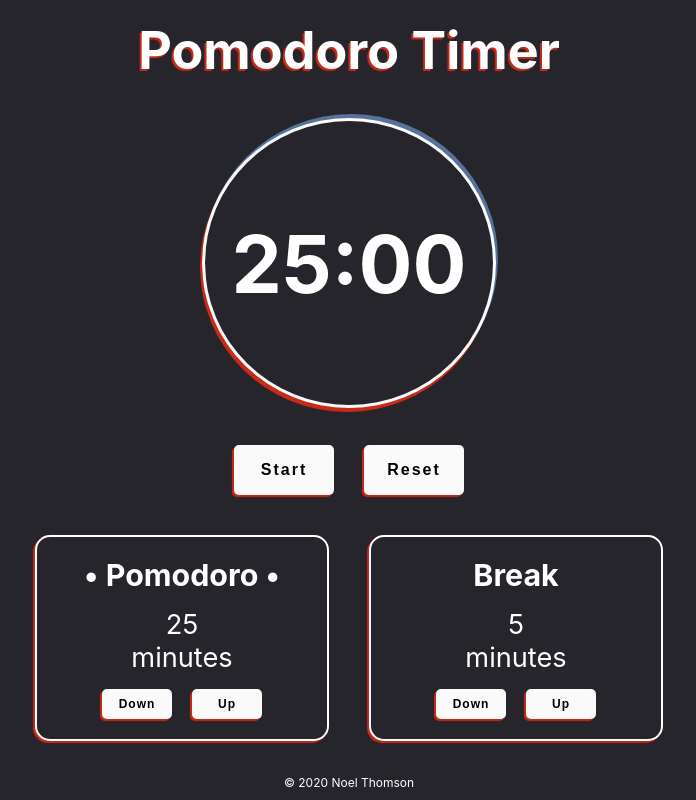
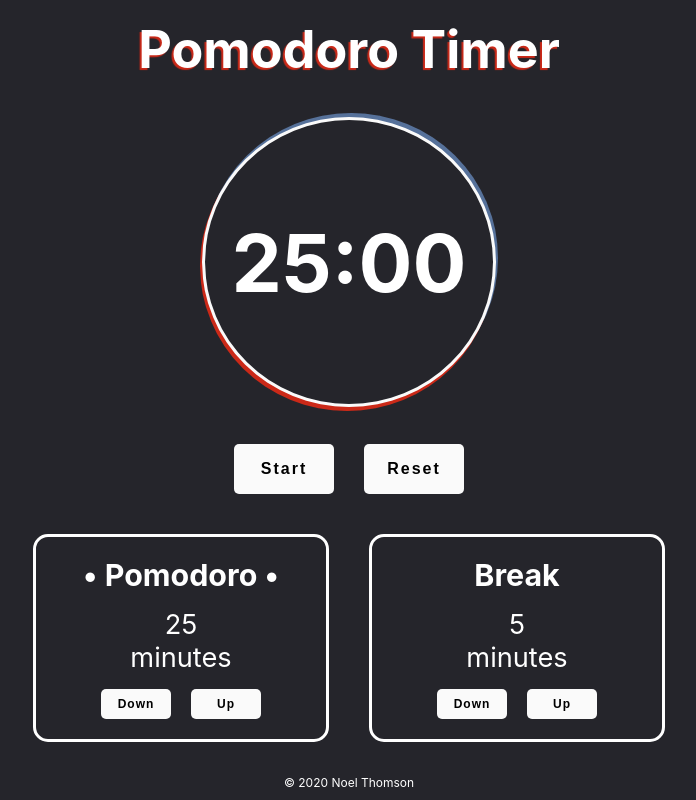
Before and after one commit to noel-thomson/pomodoro-timer, a React (Create React App) app: page / in a window 1280 px wide. Shown: the whole page, without its empty margins (291-987 px from the left). Built offline with nearby package versions, Linux system fonts and the light colour scheme; no server answers.

Commit message:
ui improvement

```diff
--- a/src/App.scss
+++ b/src/App.scss
@@ -112,7 +112,7 @@ body {
 #button-wrapper {
   margin-top: 15px;
   button {
-    box-shadow: -2px 2px 1px rgba(203, 41, 24, 1);
+    // box-shadow: -2px 2px 1px rgba(203, 41, 24, 1);
   }
 }
 
@@ -121,11 +121,11 @@ body {
   z-index: 2;
   #session-length {
     width: 250px;
-    border: 2px solid white;
+    border: 3px solid white;
     margin: 20px;
     border-radius: 15px;
     background-color: #25252b;
-    box-shadow: -2px 2px 1px rgba(203, 41, 24, 1);
+    // box-shadow: -2px 2px 1px rgba(203, 41, 24, 1);
 
     h3 {
       margin: 0;
@@ -144,7 +144,7 @@ body {
         font-size: 0.75rem;
         font-weight: bold;
         letter-spacing: 1px;
-        box-shadow: -2px 2px 1px rgba(203, 41, 24, 1);
+        // box-shadow: -2px 2px 1px rgba(203, 41, 24, 1);
       }
     }
   }
```
